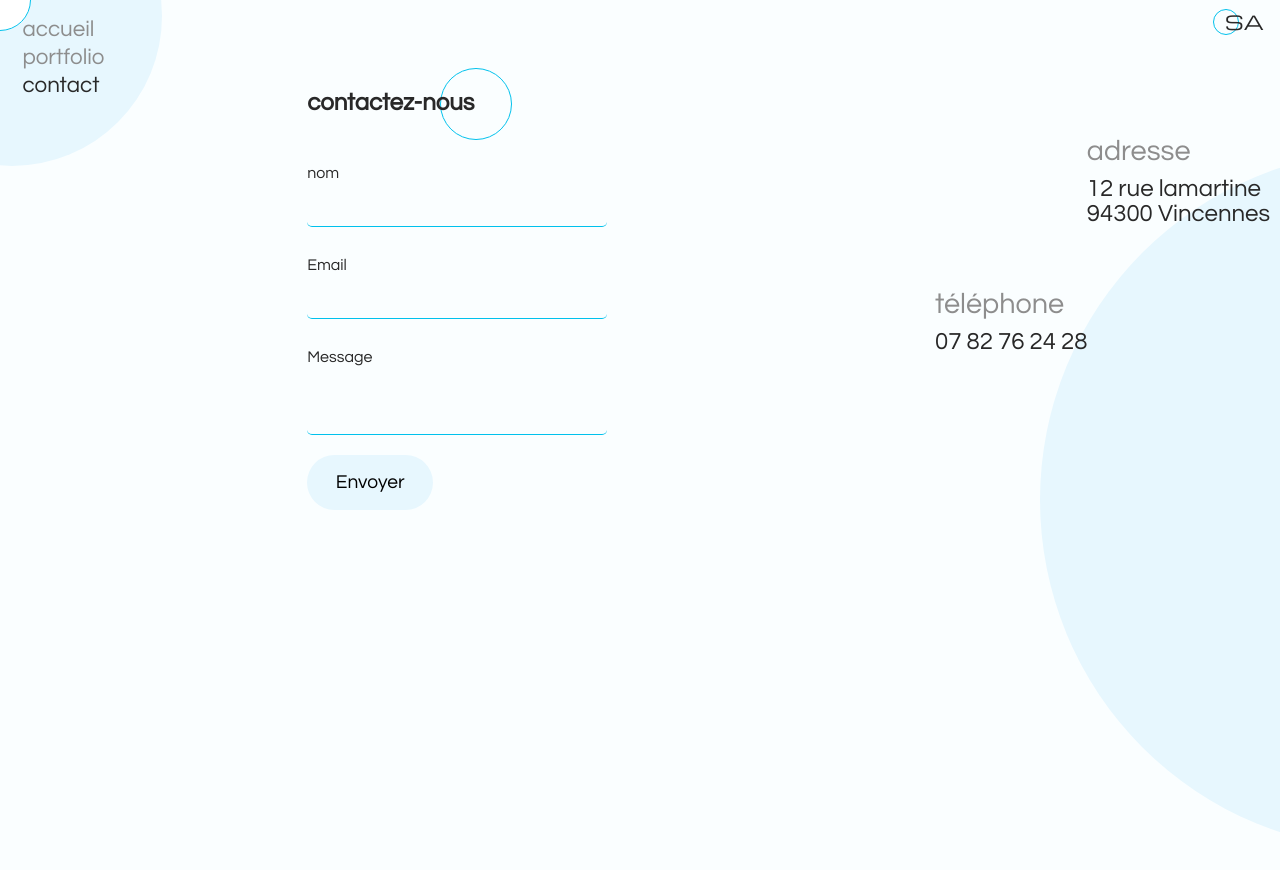
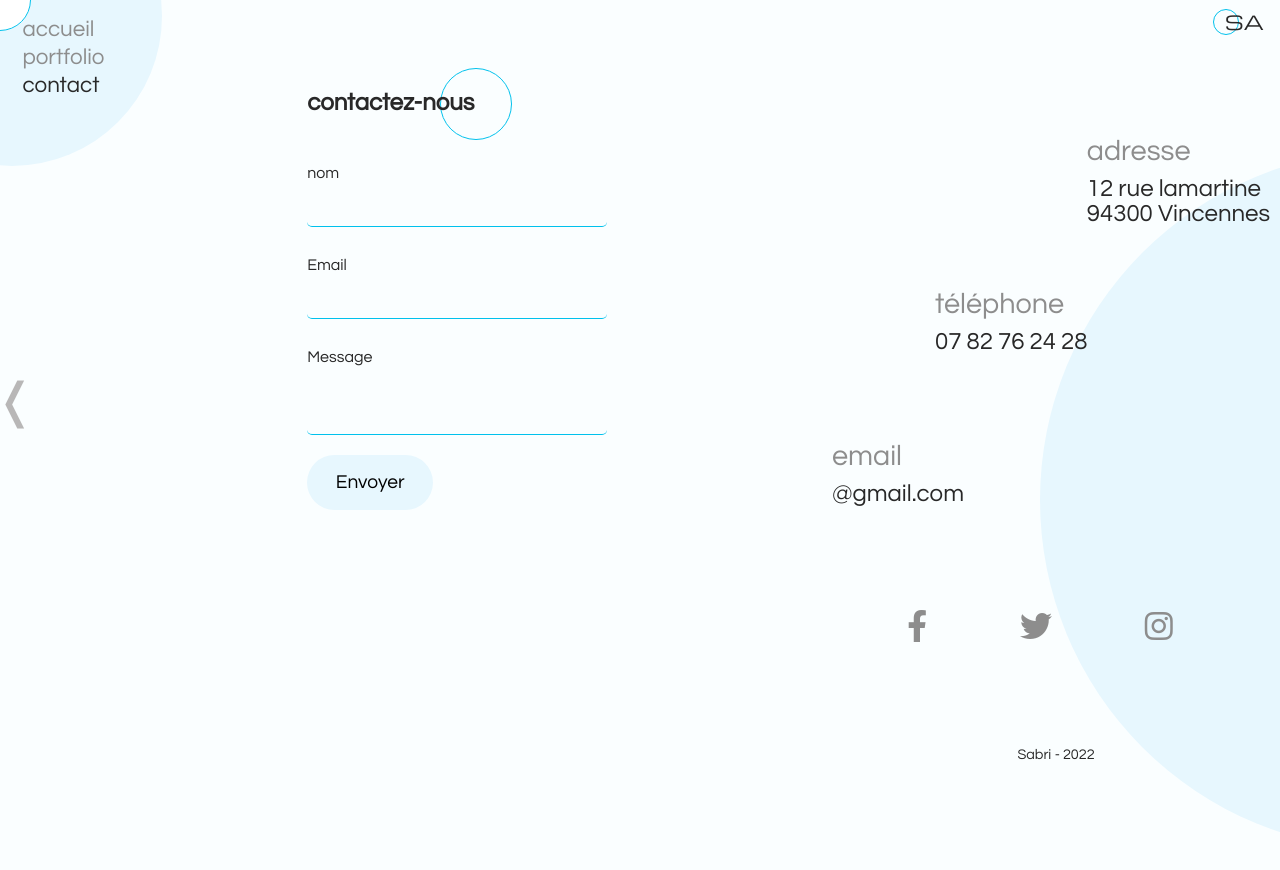
Before and after one commit to SABRI544/react-agence, a React (Create React App) app: page /contact in a window 1280 px wide. Shown: the top 870 px of the page. Built offline with nearby package versions, Linux system fonts and the light colour scheme.

Commit message:
fin page contact

```diff
--- a/src/pages/Contact.js
+++ b/src/pages/Contact.js
@@ -4,6 +4,8 @@ import Navigation from "../components/Navigation";
 import Logo from "../components/Logo";
 import ContactForm from "../components/ContactForm";
 import { CopyToClipboard } from "react-copy-to-clipboard";
+import SocialNetwork from "../components/SocialNetwork";
+import Buttons from "../components/Buttons";
 
 const Contact = () => {
   return (
@@ -35,7 +37,29 @@ const Contact = () => {
               </CopyToClipboard>
             </div>
           </div>
+          <div className="email">
+            <div className="content">
+              <h4>email</h4>
+              <CopyToClipboard
+                text="sabri.alabouch@gmail.com"
+                className="hover"
+              >
+                <p
+                  style={{ cursor: "pointer" }}
+                  className="clipboard"
+                  onClick={() => alert("Email copié !")}
+                >
+                  @gmail.com
+                </p>
+              </CopyToClipboard>
+            </div>
+          </div>
+          <SocialNetwork />
+          <div className="credits">
+            <p>Sabri - 2022</p>
+          </div>
         </div>
+        <Buttons left={"/projet-4"} />
       </div>
     </main>
   );
--- a/src/pages/Project1.js
+++ b/src/pages/Project1.js
@@ -1,4 +1,4 @@
-import React, { useState } from "react";
+import React from "react";
 import Buttons from "../components/Buttons";
 import Logo from "../components/Logo";
 import Mouse from "../components/Mouse";
```
